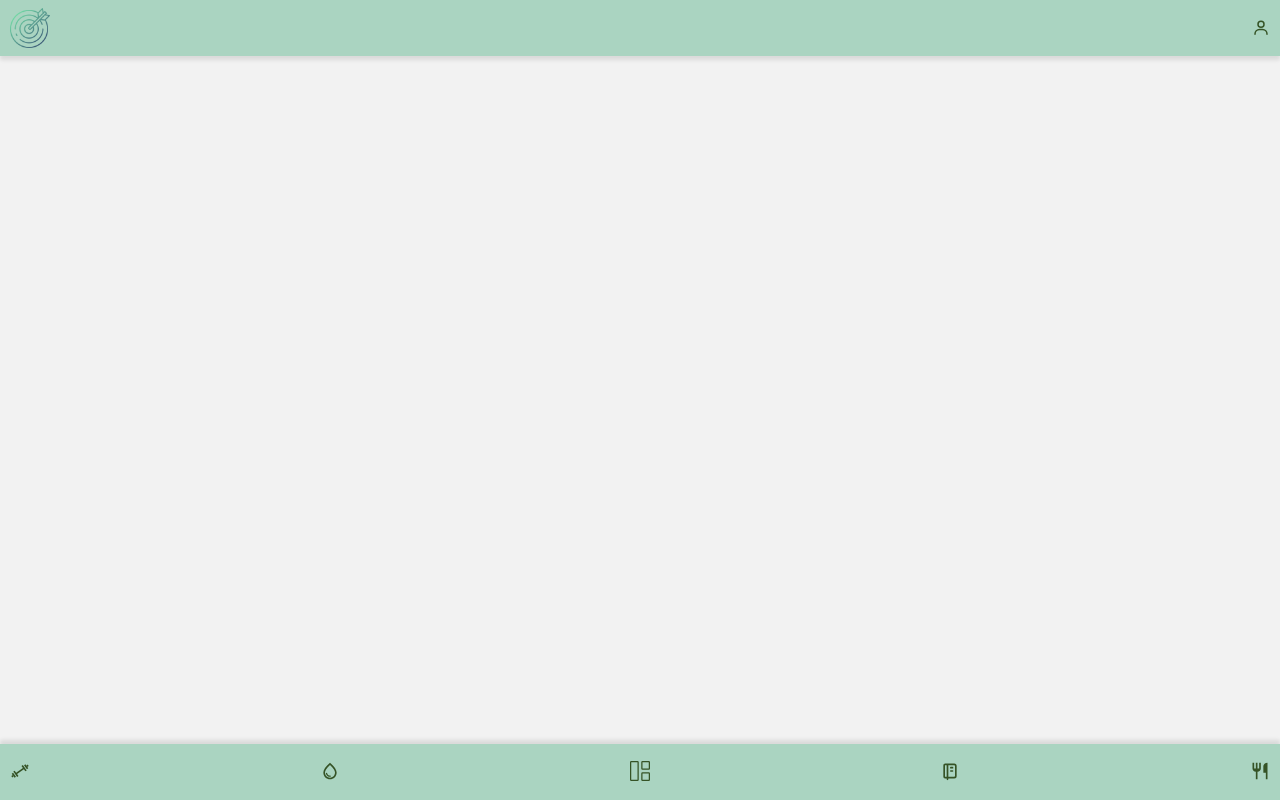
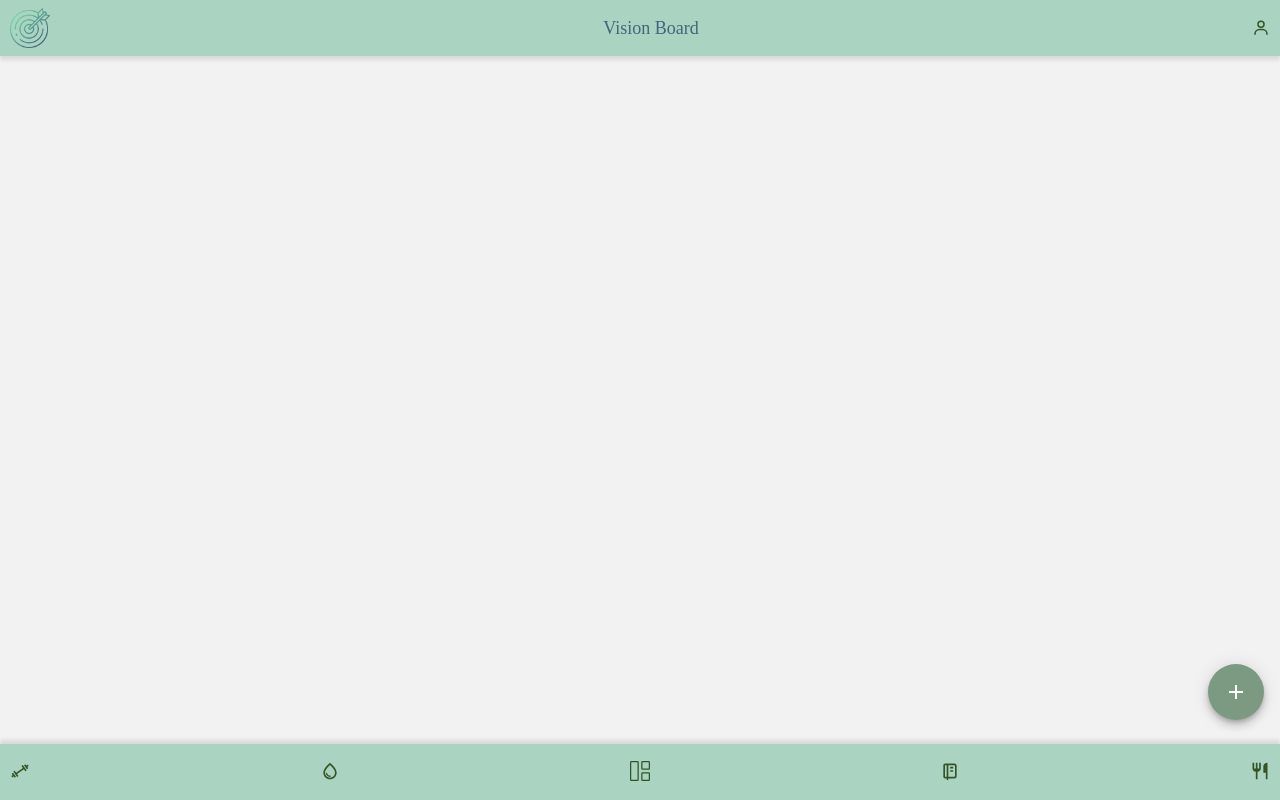
Before and after one commit to thaisealves/every-single-day-front, a React (Create React App) app: page /home in a window 1280 px wide. Built offline with nearby package versions, Linux system fonts and the light colour scheme; a web font is replaced by a local one.

Commit message:
feat: adding the add button

```diff
--- a/src/components/Home/Home.js
+++ b/src/components/Home/Home.js
@@ -1,8 +1,38 @@
-import { useContext } from "react";
+import { useContext, useEffect, useState } from "react";
 import PageContext from "../PageContext";
-
+import { SpeedDial, SpeedDialIcon, SpeedDialAction } from "@mui/material";
+import { HiOutlinePhotograph } from "react-icons/hi";
+import styled from "styled-components";
 export default function Home() {
   const { setPageName } = useContext(PageContext);
-  // setPageName("Vision Board");
-  return <div>Home</div>;
+  useEffect(() => {
+    setPageName("Vision Board");
+  }, []);
+  const [open, setOpen] = useState(false);
+
+  return (
+    <Container>
+      <SpeedDial
+        ariaLabel="Adding a vision"
+        sx={{ position: "absolute", bottom: 80, right: 16 }}
+        icon={<SpeedDialIcon />}
+        onClose={() => setOpen(false)}
+        onOpen={() => setOpen(true)}
+        open={open}
+      >
+        <SpeedDialAction
+          icon={<HiOutlinePhotograph />}
+          tooltipTitle={"Vision"}
+          tooltipOpen
+        />
+      </SpeedDial>
+    </Container>
+  );
 }
+
+const Container = styled.div`
+  margin: 59px 0;
+  .MuiSpeedDial-root button{
+  background-color: #7C9982;
+  }
+`;
```
